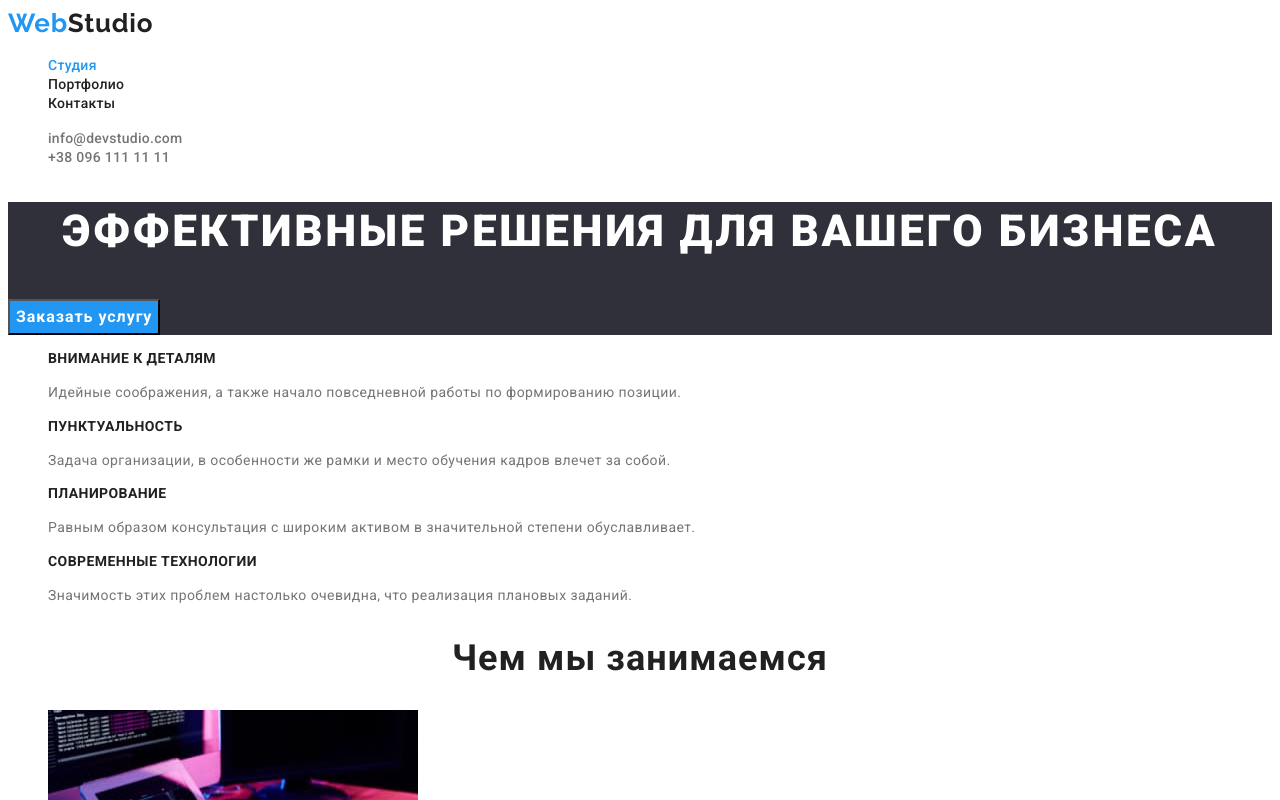
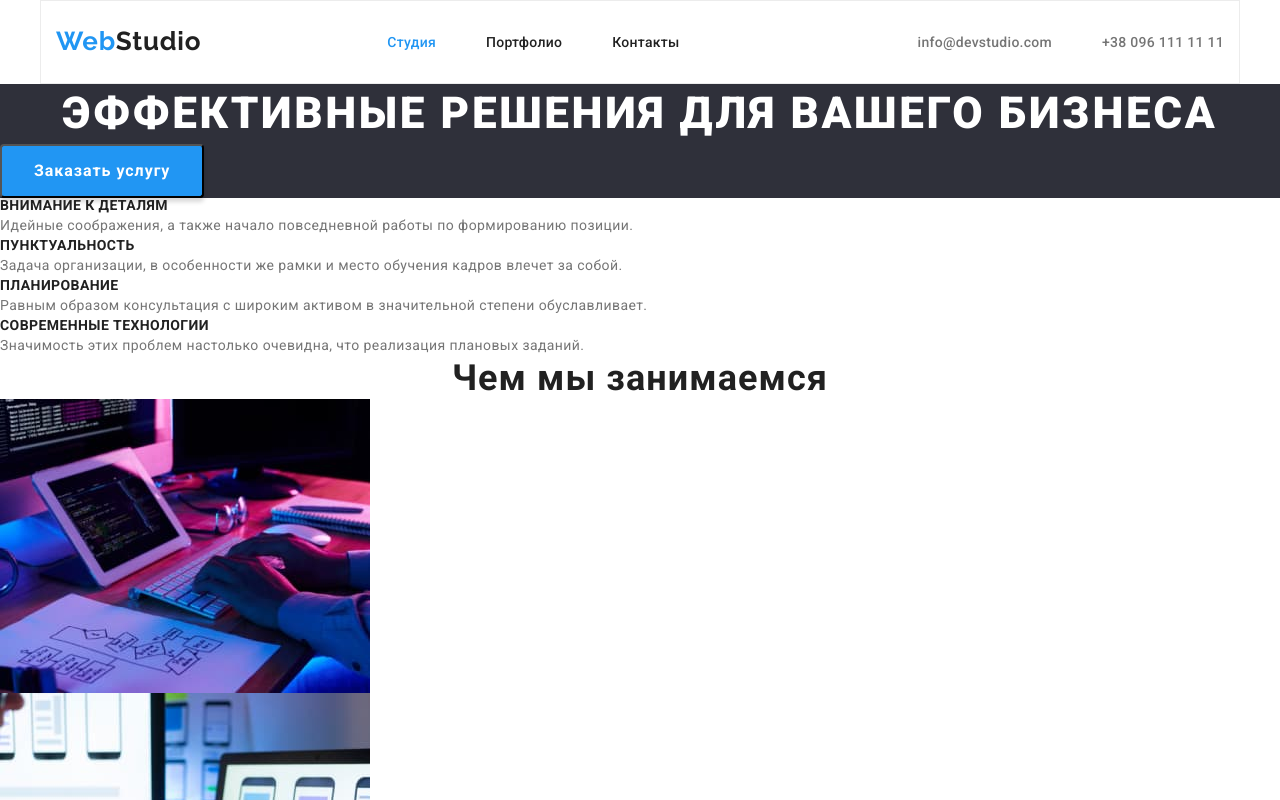
Before and after one commit to kamila1808/goit-markup-hw-03, a plain HTML site: page index.html in a window 1280 px wide. Shown: the top 800 px of the page. Drawn offline with nearby package versions, Linux system fonts and the light colour scheme.

Commit message:
Добавляет flex к header

```diff
--- a/css/styles.css
+++ b/css/styles.css
@@ -5,6 +5,27 @@
     --secondary-font: 'Raleway', sans-serif;
     --header-background-color: #FFFFFF;
     --accent-background: #2F303A;
+}
+
+h1,
+h2,
+h3,
+h4,
+h5,
+h6,
+p {
+margin-top: 0;
+margin-bottom: 0;
+}
+
+ul,ol {
+    margin-top: 0;
+    margin-bottom: 0;
+    padding-left: 0;
+}
+
+img {
+    display: block;
 }
 
 .link {
@@ -20,10 +41,44 @@ body {
     color: var(--main-color);
 }
 
+.container {
+    width: 1200px;
+    padding-left: 15px;
+    padding-right: 15px;
+    margin-left: auto;
+    margin-right: auto;
+}
+
 /* ==================Header================== */
+
+.header-container {
+    display: flex;
+    align-items: center;
+    justify-content: space-between;
+
+    border: 1px solid #ECECEC;
+
+}
 
 .header {
     background-color: var(--header-background-color);
+}
+
+.navigation {
+    display: flex;
+    align-items: center;
+}
+
+.menu {
+    display: flex;
+    padding-top: 32px;
+    padding-bottom: 32px;
+}
+
+.menu-address {
+    display: flex;
+    padding-top: 32px;
+    padding-bottom: 32px;
 }
 
 .logo {
@@ -34,6 +89,10 @@ body {
     letter-spacing: 0.03em;
 
     color: #2196F3;
+
+    padding-top: 24px;
+    padding-bottom: 25px;
+    margin-right: 93px;
 }
 
 .logo-2-theme-light {
@@ -48,6 +107,12 @@ color:#FFFFFF
     color:var(--accent-color)
 }
 
+
+.menu-item:not(:last-child) {
+    margin-right:50px;
+}
+
+
 .menu-link {
 font-weight: 500;
 font-size: 14px;
@@ -55,6 +120,7 @@ line-height: 1.14;
 letter-spacing: 0.02em;
 color:inherit
 }
+
 
 .menu-link:hover,
 .menu-link:focus {
@@ -69,6 +135,7 @@ color:inherit
 
     color: #757575;
 
+    margin-right: 50px;
 }
 
 .mail-address:hover,
@@ -120,6 +187,10 @@ color: #FFFFFF;
     cursor: pointer;
     background-color: var(--accent-color);
     color: #FFFFFF;
+
+    box-shadow: 0px 4px 4px rgba(0, 0, 0, 0.15);
+    border-radius: 4px;
+    padding: 10px 32px;
 }
 
 .modal-button:hover,
--- a/index.html
+++ b/index.html
@@ -8,11 +8,13 @@
     <link rel="preconnect" href="https://fonts.googleapis.com">
     <link rel="preconnect" href="https://fonts.gstatic.com" crossorigin>
     <link href="https://fonts.googleapis.com/css2?family=Raleway:wght@700&family=Roboto:wght@400;500;700;900&display=swap" rel="stylesheet">
+    <link rel="stylesheet" href="https://cdnjs.cloudflare.com/ajax/libs/modern-normalize/1.1.0/modern-normalize.min.css" integrity="sha512-wpPYUAdjBVSE4KJnH1VR1HeZfpl1ub8YT/NKx4PuQ5NmX2tKuGu6U/JRp5y+Y8XG2tV+wKQpNHVUX03MfMFn9Q==" crossorigin="anonymous" referrerpolicy="no-referrer" />
     <link rel="stylesheet" href="./css/styles.css"/>
 </head>
 <body>
     <!--Header-->
         <header class="page-header">
+            <div class="container header-container">
             <nav class="navigation">
                 <!--логотип сайта-->
                 <a class="logo link" href="./index.html">Web<span class="logo logo-2-theme-light">Studio</span></a>
@@ -28,10 +30,11 @@
                     </li>
                 </ul>
             </nav>
-        <ul class="link list">
+            <ul class="menu-address link list">
                 <li><a class="mail-address link list" href="mailto:info@devstudio.com">info@devstudio.com</a></li>
                 <li><a class="phone-number link" href="tel:+380961111111">+38 096 111 11 11</a></li>
             </ul>
+        </div>
         </header>
     <main>
         <!--Hero-->
```
Also changed, not shown: portfolio.html (+1 -0 lines). Lines whose indentation alone changed are shown as unchanged.
